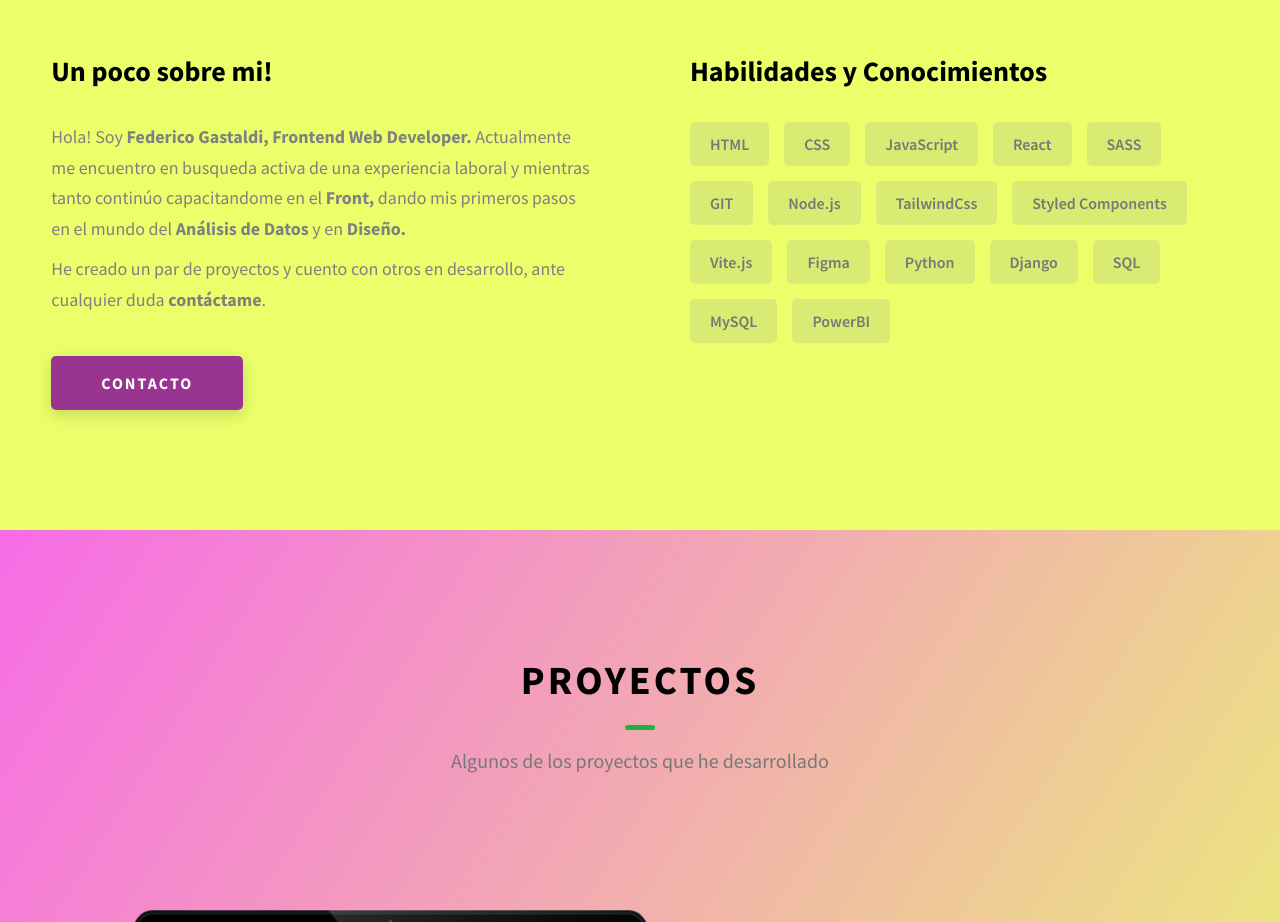
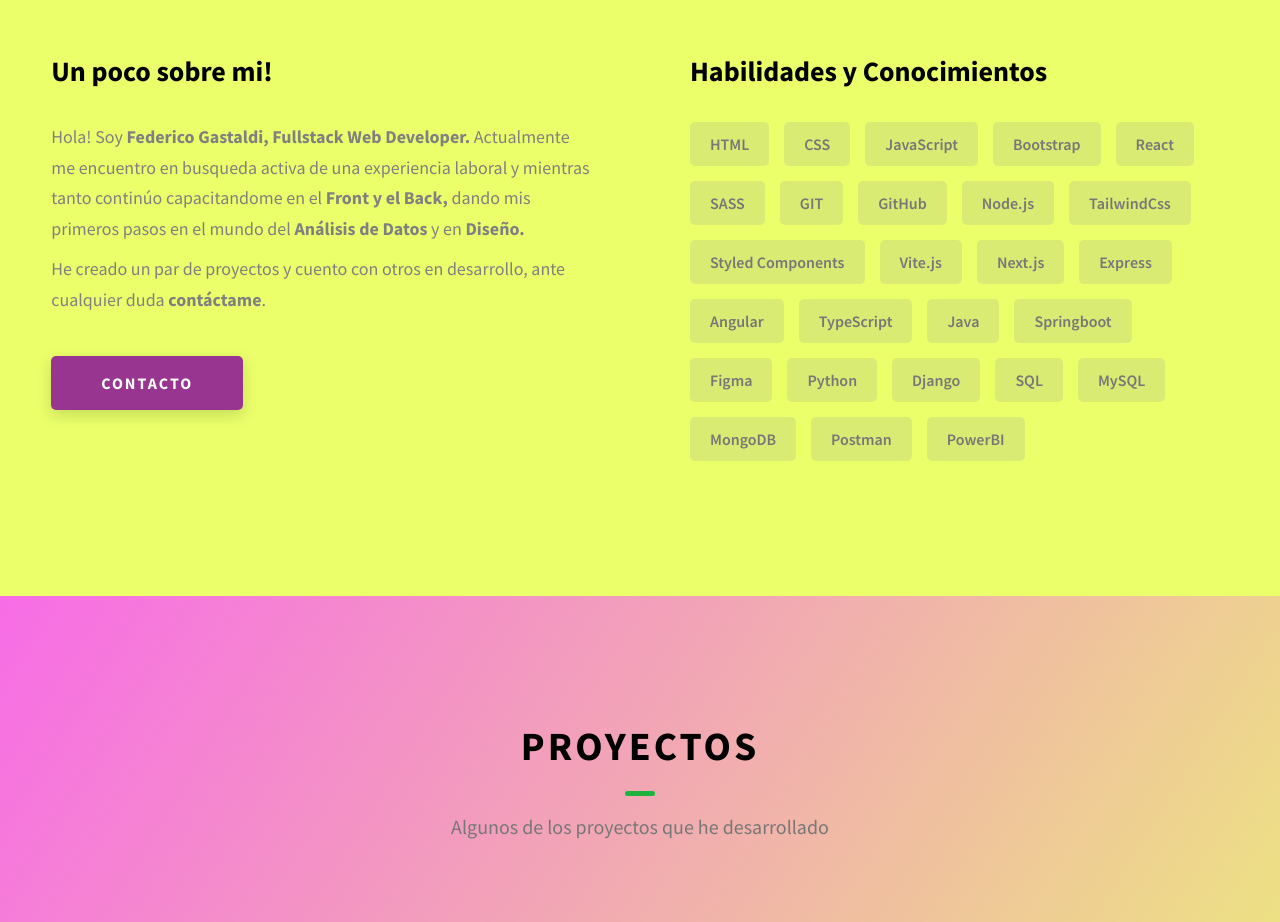
Before and after one commit to FedeGastaldi/portfolio3, a website: page index.html in a window 1280 px wide. Shown: the part 1020-1942 px from the top of the page. Drawn offline with Linux system fonts and the light colour scheme.

Commit message:
new skills

```diff
--- a/index.html
+++ b/index.html
@@ -91,7 +91,7 @@
           </p>
         </div>
         <div class="home-hero__cta">
-          <a href="https://drive.google.com/file/d/1dkTm2vnxb0Xaaci85jawBu8k3TwToOcZ/view" target="_blank" class="btn btn--bg">Descargar CV</a>
+          <a href="https://drive.google.com/file/d/1HXP64DibGFpTjvO-OY8tUtltlrqgsR-R/view?usp=share_link" target="_blank" class="btn btn--bg">Descargar CV</a>
         </div>
       </div>
       <div class="home-hero__socials">
@@ -155,8 +155,8 @@
               <p class="about__content-details-para">
                 Hola! Soy
                 <strong>Federico Gastaldi,</strong>
-                 <strong> Frontend Web Developer. </strong> Actualmente me encuentro en busqueda activa de una experiencia laboral y mientras tanto continúo capacitandome en el
-                <strong> Front,  </strong> dando mis primeros pasos en el mundo del <strong>Análisis de Datos</strong> y en <strong>Diseño.</strong>
+                 <strong> Fullstack Web Developer. </strong> Actualmente me encuentro en busqueda activa de una experiencia laboral y mientras tanto continúo capacitandome en el
+                <strong> Front y el Back,  </strong> dando mis primeros pasos en el mundo del <strong>Análisis de Datos</strong> y en <strong>Diseño.</strong>
               </p>
               <p class="about__content-details-para">
                 He creado un par de proyectos y cuento con otros en desarrollo, ante cualquier duda
@@ -173,18 +173,28 @@
               <div class="skills__skill">HTML</div>
               <div class="skills__skill">CSS</div>
               <div class="skills__skill">JavaScript</div>
+              <div class="skills__skill">Bootstrap</div>
               <div class="skills__skill">React</div>
               <div class="skills__skill">SASS</div>
               <div class="skills__skill">GIT</div>
+              <div class="skills__skill">GitHub</div>
               <div class="skills__skill">Node.js</div>
               <div class="skills__skill">TailwindCss</div>
               <div class="skills__skill">Styled Components</div>
               <div class="skills__skill">Vite.js</div>
+              <div class="skills__skill">Next.js</div>
+              <div class="skills__skill">Express</div>
+              <div class="skills__skill">Angular</div>
+              <div class="skills__skill">TypeScript</div>
+              <div class="skills__skill">Java</div>
+              <div class="skills__skill">Springboot</div>
               <div class="skills__skill">Figma</div>
               <div class="skills__skill">Python</div>
               <div class="skills__skill">Django</div>
               <div class="skills__skill">SQL</div>
               <div class="skills__skill">MySQL</div>
+              <div class="skills__skill">MongoDB</div>
+              <div class="skills__skill">Postman</div>
               <div class="skills__skill">PowerBI</div>
             </div>
           </div>
```
